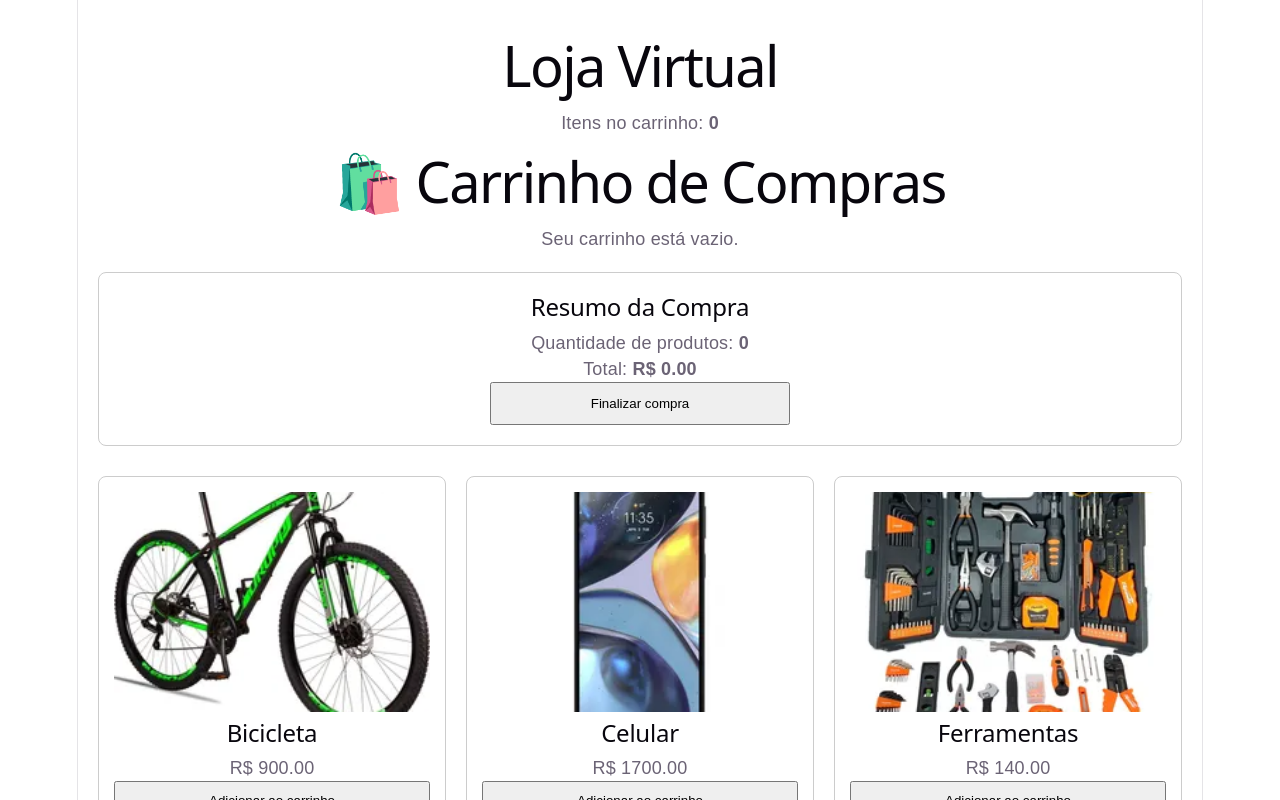
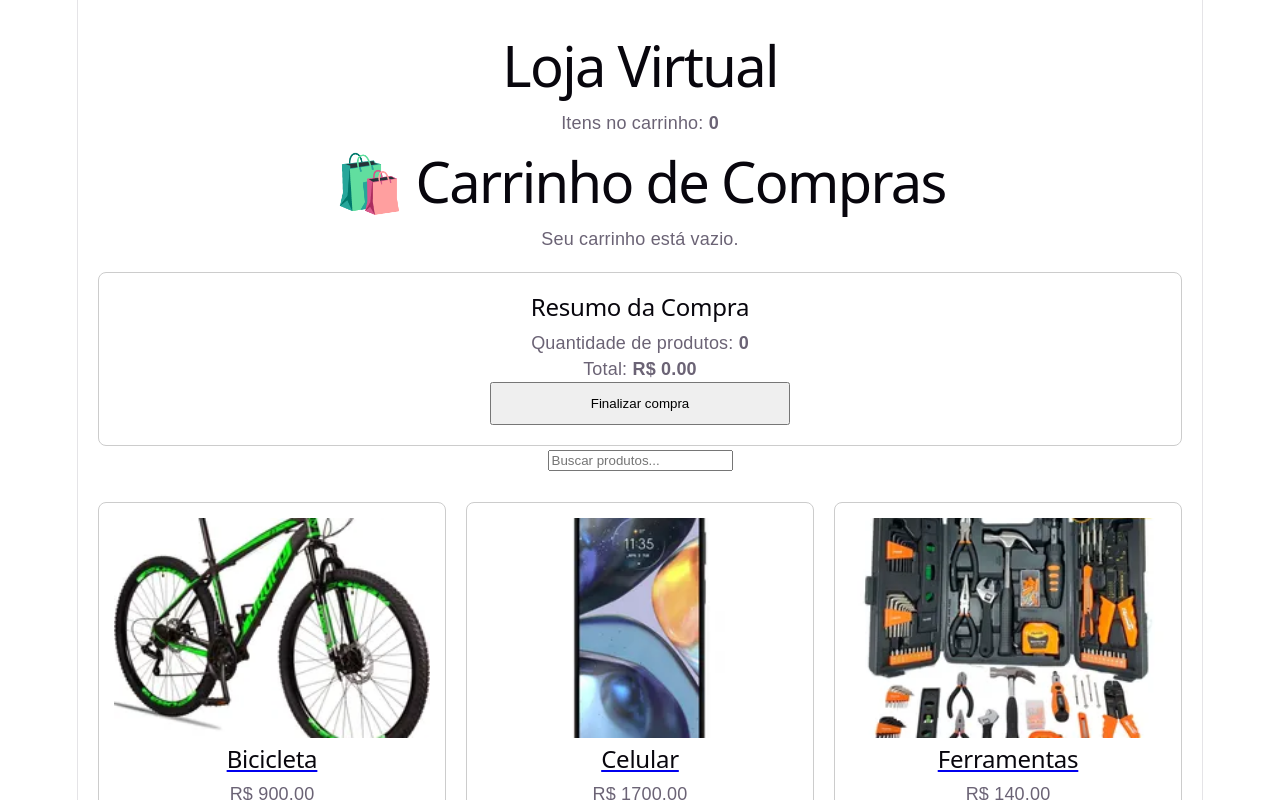
Before and after one commit to Rogersson34/loja-virtual-2.0, a React (Vite) app: page / in a window 1280 px wide. Shown: the top 800 px of the page. Built offline with nearby package versions, Linux system fonts and the light colour scheme; data requests are answered from the project's data file.

Commit message:
[T004] - feat: Novas rotas App.jsx

```diff
--- a/src/App.jsx
+++ b/src/App.jsx
@@ -1,16 +1,22 @@
 import { useState, useEffect } from 'react'
-import { Routes, Route } from 'react-router-dom'
+import { Link, Routes, Route } from 'react-router-dom'
+
+import DetalhesProduto from './pages/DetalhesProduto.jsx'
 import Carrinho from './pages/Carrinho.jsx'
 import Pagamento from './pages/Pagamento.jsx'
 import Sucesso from './pages/Sucesso.jsx'
 import Falha from './pages/Falha.jsx'
+
 import './App.css'
 
 function App() {
     const [listaProdutos, setListaProdutos] = useState([])
     const [carregando, setCarregando] = useState(true)
     const [erro, setErro] = useState('')
+    const [carrinho, setCarrinho] = useState([])
+    const [busca, setBusca] = useState('')
 
+    // Buscar produtos na API
     useEffect(() => {
         async function buscarProdutos() {
             try {
@@ -21,11 +27,10 @@ function App() {
                 }
 
                 const dados = await resposta.json()
-
                 setListaProdutos(dados)
 
             } catch (error) {
-                console.error('Error:', error.message);
+                console.error('Erro:', error.message)
                 setErro('Não foi possível carregar os produtos.')
 
             } finally {
@@ -36,35 +41,27 @@ function App() {
         buscarProdutos()
     }, [])
 
-    const [carrinho, setCarrinho] = useState([])
-
+    // Adicionar produto ao carrinho
     function adicionarAoCarrinho(produto) {
-
         const produtoJaExiste = carrinho.find(
             item => item.id === produto.id
         )
 
         if (produtoJaExiste) {
-
             const novoCarrinho = carrinho.map(item => {
-
                 if (item.id === produto.id) {
-
                     return {
                         ...item,
                         quantidade: item.quantidade + 1
                     }
-
                 }
 
                 return item
-
             })
 
             setCarrinho(novoCarrinho)
 
         } else {
-
             const novoProduto = {
                 ...produto,
                 quantidade: 1
@@ -76,34 +73,29 @@ function App() {
         alert(`Produto ${produto.nome} adicionado ao carrinho!`)
     }
 
+    // Atualizar quantidade
     function atualizarQuantidade(id, novaQuantidade) {
-
         if (novaQuantidade <= 0) {
             removerDoCarrinho(id)
             return
         }
 
-
         const novoCarrinho = carrinho.map(item => {
-
             if (item.id === id) {
-
                 return {
                     ...item,
                     quantidade: novaQuantidade
                 }
-
             }
 
             return item
-
         })
 
         setCarrinho(novoCarrinho)
     }
 
+    // Remover produto
     function removerDoCarrinho(id) {
-
         const novoCarrinho = carrinho.filter(
             item => item.id !== id
         )
@@ -111,26 +103,28 @@ function App() {
         setCarrinho(novoCarrinho)
     }
 
+    // Total de itens
     const quantidadeTotal = carrinho.reduce(
         (total, item) => total + item.quantidade,
         0
     )
 
+    // Filtrar produtos pela busca
+    const produtosFiltrados = listaProdutos.filter(produto =>
+        produto.nome.toLowerCase().includes(busca.toLowerCase())
+    )
 
     return (
-
         <Routes>
-
             <Route
                 path="/"
                 element={
-
-                    < div className="container" >
-
+                    <div className="container">
                         <h1>Loja Virtual</h1>
 
                         <p>
-                            Itens no carrinho: <strong>{quantidadeTotal}</strong>
+                            Itens no carrinho:
+                            <strong> {quantidadeTotal}</strong>
                         </p>
 
                         <Carrinho
@@ -139,20 +133,31 @@ function App() {
                             onAtualizarQuantidade={atualizarQuantidade}
                         />
 
+                        <div className="campo-busca">
+                            <input
+                                type="text"
+                                placeholder="Buscar produtos..."
+                                value={busca}
+                                onChange={event => setBusca(event.target.value)}
+                            />
+                        </div>
+
                         {carregando && <p>Carregando produtos...</p>}
 
-                        {erro && <p className="mensagem-erro">{erro}</p>}
-
+                        {erro && (
+                            <p className="mensagem-erro">{erro}</p>
+                        )}
 
                         <div className="produtos-grid">
-
-                            {listaProdutos.map((produto) => (
-
+                            {produtosFiltrados.map(produto => (
                                 <div
                                     key={produto.id}
                                     className="produto-card"
                                 >
-
+                                    <Link
+                                        to={`/produto/${produto.id}`}
+                                        className="link-produto"
+                                    >
                                         {produto.imagem && (
                                             <img
                                                 src={produto.imagem}
@@ -160,44 +165,53 @@ function App() {
                                             />
                                         )}
 
-
                                         <h2>{produto.nome}</h2>
-
+                                    </Link>
 
                                     <p className="preco">
                                         R$ {produto.preco.toFixed(2)}
                                     </p>
 
-
                                     <button
-                                        onClick={() =>
-                                            adicionarAoCarrinho(produto)
-                                        }
+                                        onClick={() => adicionarAoCarrinho(produto)}
                                     >
                                         Adicionar ao carrinho
                                     </button>
-
+                                </div>
+                            ))}
                         </div>
 
-                            ))}
-
+                        {!carregando && !erro && produtosFiltrados.length === 0 && (
+                            <p>Nenhum produto encontrado.</p>
+                        )}
                     </div>
-                    </ div >
-
-
                 }
-
             />
 
-            < Route path="/pagamento" element={< Pagamento />}
+            <Route
+                path="/produto/:id"
+                element={
+                    <DetalhesProduto
+                        onAdicionar={adicionarAoCarrinho}
+                    />
+                }
             />
 
-            <Route path="/sucesso" element={<Sucesso />} />
+            <Route
+                path="/pagamento"
+                element={<Pagamento />}
+            />
 
-            <Route path="/falha" element={<Falha />} />
+            <Route
+                path="/sucesso"
+                element={<Sucesso />}
+            />
 
-        </Routes >
-
+            <Route
+                path="/falha"
+                element={<Falha />}
+            />
+        </Routes>
     )
 }
 
```
Lines whose indentation alone changed are shown as unchanged.
